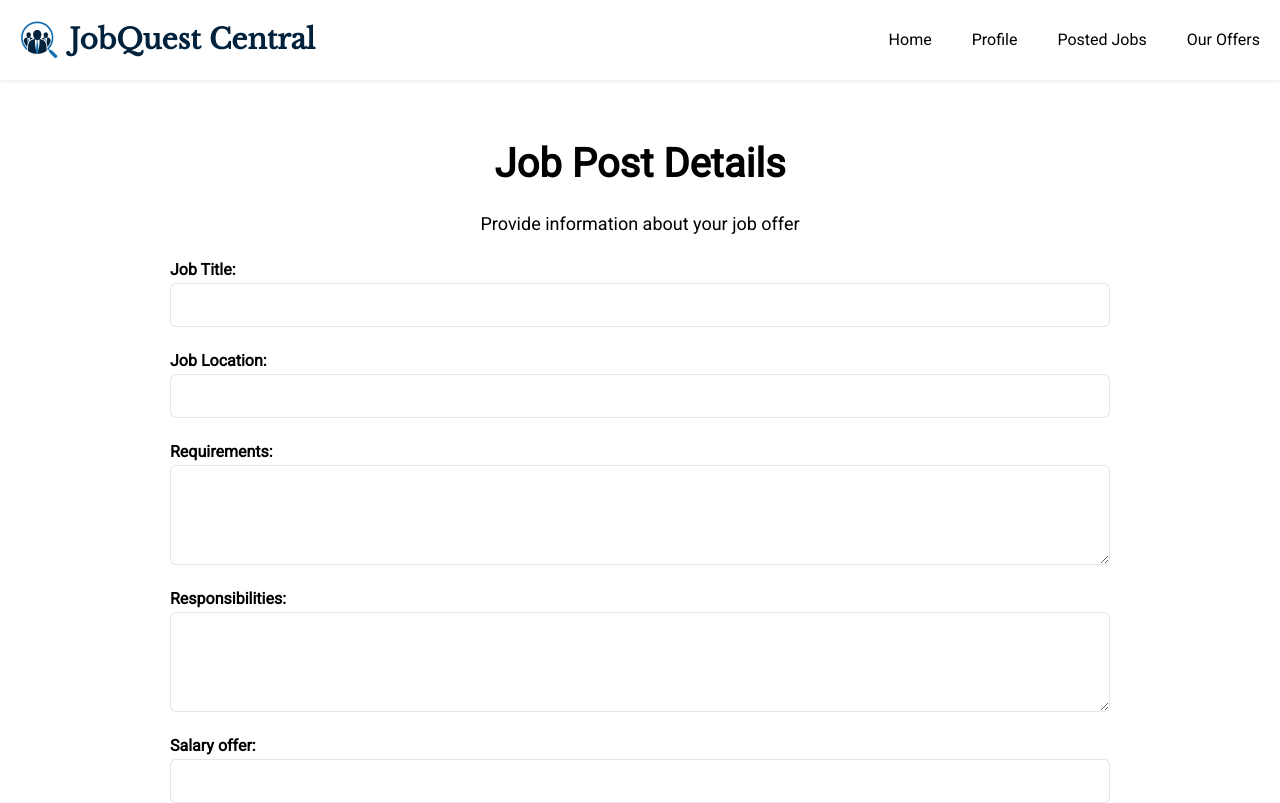
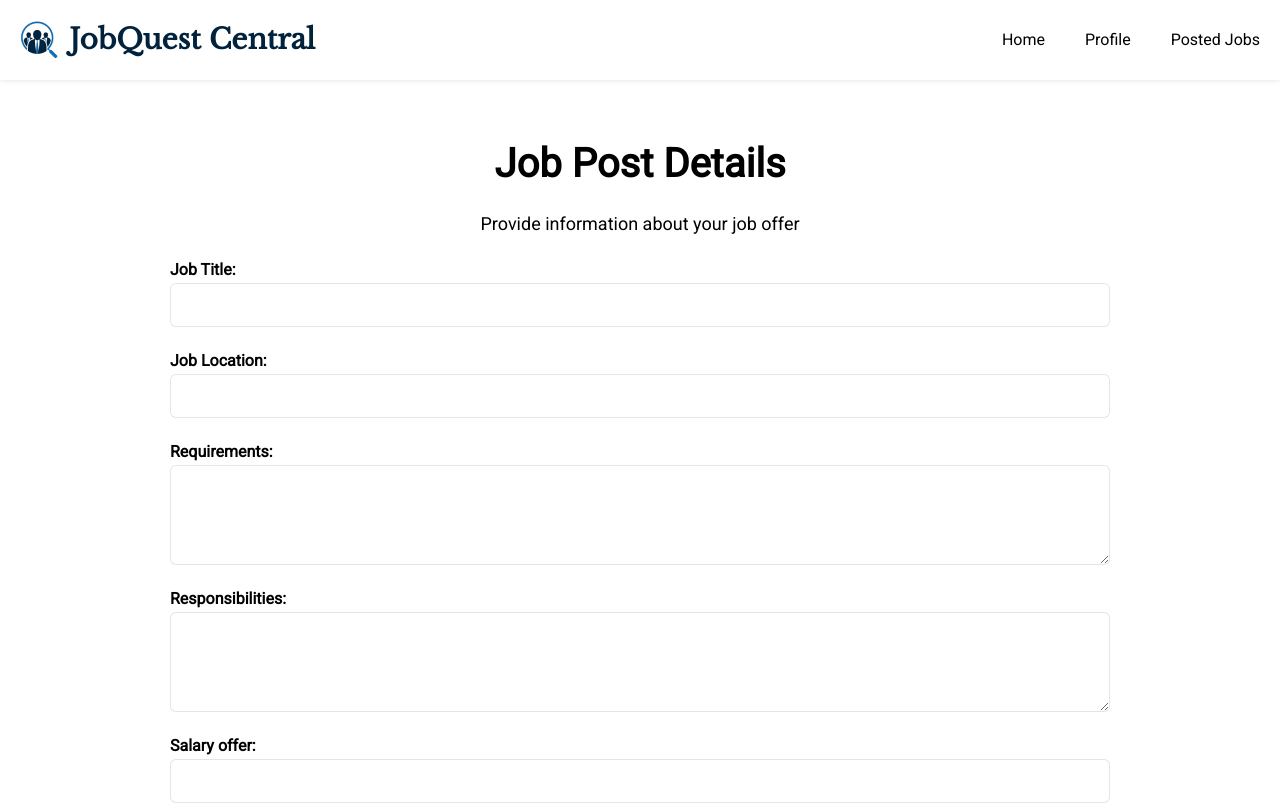
Before and after one commit to G-Jasser/GMC-Final-Project, a React (Vite) app: page /company/new-post in a window 1280 px wide. Shown: the top 803 px of the page. Built offline with nearby package versions, Linux system fonts and the light colour scheme.

Commit message:
Link Navbars

```diff
--- a/src/components/GeneralFooter.jsx
+++ b/src/components/GeneralFooter.jsx
@@ -21,7 +21,7 @@ export const GeneralFooter = () => {
           </div>
           <div className="frame-2">
             <div className="text-wrapper">For Job Seekers</div>
-            <Link to={'/jobs'} className="item">Browse Job Posts</Link>
+            <Link to={'/jobs/signed'} className="item">Browse Job Posts</Link>
             <Link to={'/applicant/profile/CHANGETHISLATER'} className="item">Your Application Status</Link>
           </div>
         </div>
--- a/src/components/NavbarLandingPageUnsigned.jsx
+++ b/src/components/NavbarLandingPageUnsigned.jsx
@@ -1,23 +1,24 @@
 import React from "react";
 import "/src/css/style.css";
+import { Link } from "react-router-dom";
 
 export const NavbarLandingPage = ({ className }) => {
   return (
     <div className={`navbar-general ${className}`}>
-      <div className="div">
+      <Link to={'/'} className="div">
         <img className="justlogo" alt="Justlogo" src="/logos/just-logo-1.png" />
         <div className="title-2">JobQuest Central</div>
-      </div>
+      </Link>
       <div className="frame">
         <div className="navigation">
-          <div className="tab">For Employers</div>
-          <div className="tab">For Job Seekers</div>
-          <div className="tab">About Us</div>
+          <Link to={'/company/signup'} className="tab">For Employers</Link>
+          <Link to={'/applicant/signup'} className="tab">For Job Seekers</Link>
+          <Link to={'/'} className="tab">About Us</Link>
         </div>
         <div>
-          <button className="primary-button button-styled">
+          <Link to={'/login'} className="primary-button button-styled">
             Log in
-          </button>
+          </Link>
         </div>
       </div>
     </div>
--- a/src/components/NavbarSignedRecruiter.jsx
+++ b/src/components/NavbarSignedRecruiter.jsx
@@ -1,18 +1,18 @@
 import React from "react";
 import "/src/css/style.css";
+import { Link } from "react-router-dom";
 
 export const NavbarSignedRecruiter = ({ className }) => {
   return (
     <div className={`navbar-general ${className}`}>
-      <div className="div">
+      <Link to={'/'} className="div">
         <img className="justlogo" alt="Justlogo" src="/logos/just-logo-1.png" />
         <div className="title-2">JobQuest Central</div>
-      </div>
+      </Link>
       <div className="navigation">
-        <div className="tab">Home</div>
-        <div className="tab">Profile</div>
-        <div className="tab">Posted Jobs</div>
-        <div className="tab">Our Offers</div>
+        <Link to={'/'} className="tab">Home</Link>
+        <Link to={'/company/profile/CHANGETHISLATER'} className="tab">Profile</Link>
+        <Link to={'/company/job-posts'} className="tab">Posted Jobs</Link>
       </div>
     </div>
   );
--- a/src/components/NavbarSignedSeeker.jsx
+++ b/src/components/NavbarSignedSeeker.jsx
@@ -1,17 +1,18 @@
 import React from "react";
 import "/src/css/style.css";
+import { Link } from "react-router-dom";
 
 export const NavbarSignedSeeker = ({ className }) => {
     return (
         <div className={`navbar-general ${className}`}>
-            <div className="div">
+            <Link to={'/'} className="div">
                 <img className="justlogo" alt="Justlogo" src="/logos/just-logo-1.png" />
                 <div className="title-2">JobQuest Central</div>
-            </div>
+            </Link>
             <div className="navigation">
-                <div className="tab">Home</div>
-                <div className="tab">Profile</div>
-                <div className="tab">Browse Jobs</div>
+                <Link to={'/'} className="tab">Home</Link>
+                <Link to={'/applicant/profile/CHANGETHISLATER'} className="tab">Profile</Link>
+                <Link to={'/jobs'} className="tab">Browse Jobs</Link>
             </div>
         </div>
     );
--- a/src/components/NavbarUnsigned.jsx
+++ b/src/components/NavbarUnsigned.jsx
@@ -1,24 +1,24 @@
 import React from "react";
 import "/src/css/style.css";
+import { Link } from "react-router-dom";
 
 export const NavbarUnsigned = ({ className }) => {
   return (
     <div className={`navbar-general ${className}`}>
-      <div className="div">
+      <Link to={'/'} className="div">
         <img className="justlogo" alt="Justlogo" src="/logos/just-logo-1.png" />
         <div className="title-2">JobQuest Central</div>
-      </div>
+      </Link>
       <div className="frame">
         <div className="navigation">
-          <div className="tab">Home</div>
-          <div className="tab">Browse Jobs</div>
-          <div className="tab">About Us</div>
-          <div className="tab">Contact Us</div>
+          <Link to={'/jobs/signed'} className="tab">Browse Jobs</Link>
+          <Link to={'/'} className="tab">About Us</Link>
+          <Link to={'/'} className="tab">Contact Us</Link>
         </div>
         <div>
-          <button className="button-styled primary-button">
+          <Link to={'/login'} className="button-styled primary-button">
             Log in
-          </button>
+          </Link>
         </div>
       </div>
     </div>
--- a/src/css/style.css
+++ b/src/css/style.css
@@ -888,3 +888,7 @@
     overflow-y: auto;
     padding: 20px;
 }
+
+a {
+    text-decoration: none;
+}
```
